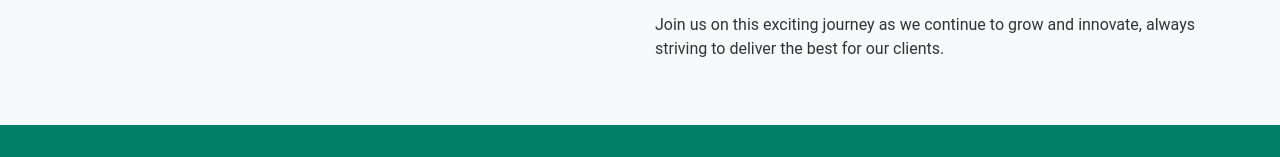
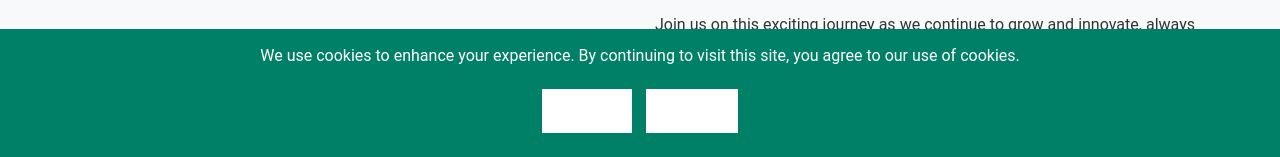
Before and after one commit to NyikoMnisii/Portfolio-website, a plain HTML site: page index.html in a window 1280 px wide. Shown: the part 647-804 px from the top of the page. Drawn offline with nearby package versions, Linux system fonts and the light colour scheme.

Commit message:
cookies collection

```diff
--- a/Styles/HomeStyling.css
+++ b/Styles/HomeStyling.css
@@ -346,3 +346,23 @@ input[type="text"]:focus, input[type="email"]:focus, textarea:focus {
         font-size: 1.1rem;
     }
 }
+#cookie-consent-banner {
+    position: fixed;
+    bottom: 0;
+    width: 100%;
+    background-color: var(--primary-color);
+    color: var(--third-color);
+    text-align: center;
+    padding: 15px;
+    z-index: 9999;
+    display: none;
+}
+
+#cookie-consent-banner button {
+    margin: 5px;
+    padding: 10px 20px;
+    border: none;
+    background-color: var(--third-color);
+    color: white;
+    cursor: pointer;
+}
--- a/index.html
+++ b/index.html
@@ -139,7 +139,11 @@
                 </div>
             </div>
         </section>
-
+        <div id="cookie-consent-banner">
+            <p>We use cookies to enhance your experience. By continuing to visit this site, you agree to our use of cookies.</p>
+            <button id="accept-cookies">Accept</button>
+            <button id="decline-cookies">Decline</button>
+        </div>
 
         <!-- Services Section -->
         <section id="services" class="py-5">
@@ -293,7 +297,56 @@ crossorigin="anonymous"></script>
     // Call the function when the page loads
     document.addEventListener("DOMContentLoaded", updateCounters);
 </script>
+<script>
+    // Function to set cookies
+    function setCookie(name, value, days) {
+        let expires = "";
+        if (days) {
+            let date = new Date();
+            date.setTime(date.getTime() + (days * 24 * 60 * 60 * 1000));
+            expires = "; expires=" + date.toUTCString();
+        }
+        document.cookie = name + "=" + (value || "") + expires + "; path=/";
+    }
 
+    // Function to get a cookie
+    function getCookie(name) {
+        let nameEQ = name + "=";
+        let ca = document.cookie.split(';');
+        for (let i = 0; i < ca.length; i++) {
+            let c = ca[i];
+            while (c.charAt(0) == ' ') c = c.substring(1, c.length);
+            if (c.indexOf(nameEQ) == 0) return c.substring(nameEQ.length, c.length);
+        }
+        return null;
+    }
+
+    // Function to check if the user has accepted cookies
+    function checkCookieConsent() {
+        return getCookie('cookieConsent') === 'accepted';
+    }
+
+    // Show the consent banner if no cookie consent has been given yet
+    function showCookieConsentBanner() {
+        if (!checkCookieConsent()) {
+            document.getElementById('cookie-consent-banner').style.display = 'block';
+        }
+    }
+
+    // Add event listeners to the buttons for accepting or declining cookies
+    document.getElementById('accept-cookies').addEventListener('click', function () {
+        setCookie('cookieConsent', 'accepted', 365); // Cookie valid for 1 year
+        document.getElementById('cookie-consent-banner').style.display = 'none';
+    });
+
+    document.getElementById('decline-cookies').addEventListener('click', function () {
+        setCookie('cookieConsent', 'declined', 365); // Cookie valid for 1 year
+        document.getElementById('cookie-consent-banner').style.display = 'none';
+    });
+
+    // Show the banner on page load
+    document.addEventListener('DOMContentLoaded', showCookieConsentBanner);
+</script>
 
 </body>
 </html>
```
